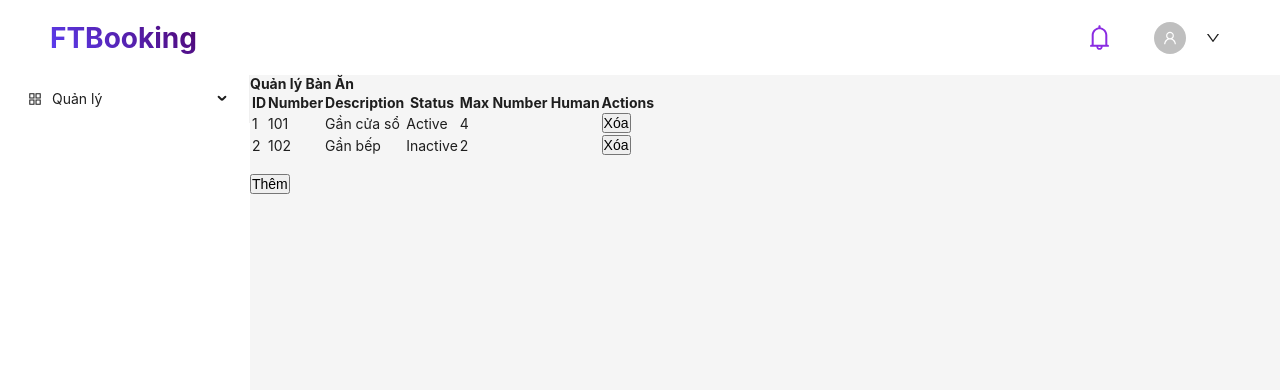
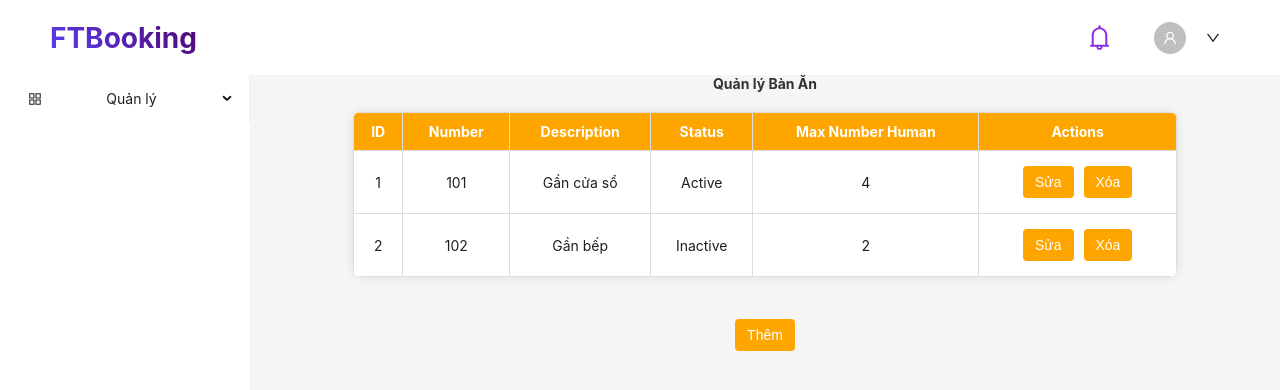
Before and after one commit to wan2510/food-booking-frontend, a React (Vite) app: page /admin/table in a window 1280 px wide. Shown: the top 390 px of the page. Built offline with nearby package versions, Linux system fonts and the light colour scheme.

Commit message:
update table

```diff
--- a/package.json
+++ b/package.json
@@ -18,7 +18,7 @@
         "eslint-plugin-prettier": "^5.2.3",
         "react": "^19.0.0",
         "react-dom": "^19.0.0",
-        "react-router-dom": "6.29.0"
+        "react-router-dom": "^6.29.0"
     },
     "devDependencies": {
         "@eslint/js": "^9.19.0",
--- a/src/feature/admin/Table/index.jsx
+++ b/src/feature/admin/Table/index.jsx
@@ -1,4 +1,6 @@
 import React, { useState } from "react";
+import './table.css';
+
 
 const Table = () => {
     const [tableData, setTableData] = useState([
@@ -6,7 +8,12 @@ const Table = () => {
         { id: 2, number: 102, description: "Gần bếp", status: 0, max_number_human: 2 }
     ]);
 
+    const [editingRow, setEditingRow] = useState(null);
+    const [isModalOpen, setIsModalOpen] = useState(false);
+    const [isEditing, setIsEditing] = useState(false);
+
     const addRow = () => {
+        if (isEditing) return;
         const newRow = {
             id: tableData.length + 1,
             number: "",
@@ -17,13 +24,22 @@ const Table = () => {
         setTableData([...tableData, newRow]);
     };
 
-    const editRow = (index, key, value) => {
+    const openEditModal = (index) => {
+        setEditingRow(index);
+        setIsModalOpen(true);
+        setIsEditing(true);
+    };
+
+    const saveEdit = (updatedRow) => {
         const newData = [...tableData];
-        newData[index][key] = key === "status" ? (value.toLowerCase() === "active" ? 1 : 0) : value;
+        newData[editingRow] = updatedRow;
         setTableData(newData);
+        setIsModalOpen(false);
+        setIsEditing(false);
     };
 
     const deleteRow = (index) => {
+        if (isEditing) return;
         setTableData(tableData.filter((_, i) => i !== index));
     };
 
@@ -45,19 +61,83 @@ const Table = () => {
                     {tableData.map((row, index) => (
                         <tr key={row.id}>
                             <td>{row.id}</td>
-                            <td contentEditable onBlur={(e) => editRow(index, "number", e.target.innerText)}>{row.number}</td>
-                            <td contentEditable onBlur={(e) => editRow(index, "description", e.target.innerText)}>{row.description}</td>
-                            <td contentEditable onBlur={(e) => editRow(index, "status", e.target.innerText)}>{row.status ? "Active" : "Inactive"}</td>
-                            <td contentEditable onBlur={(e) => editRow(index, "max_number_human", e.target.innerText)}>{row.max_number_human}</td>
+                            <td>{row.number}</td>
+                            <td>{row.description}</td>
+                            <td>{row.status ? "Active" : "Inactive"}</td>
+                            <td>{row.max_number_human}</td>
                             <td>
-                                <button onClick={() => deleteRow(index)}>Xóa</button>
+                                <button onClick={() => openEditModal(index)} disabled={isEditing}>Sửa</button>
+                                <button onClick={() => deleteRow(index)} disabled={isEditing}>Xóa</button>
                             </td>
                         </tr>
                     ))}
                 </tbody>
             </table>
             <br />
-            <button onClick={addRow}>Thêm</button>
+            <button onClick={addRow} disabled={isEditing}>Thêm</button>
+
+            {isModalOpen && (
+                <EditModal
+                    rowData={tableData[editingRow]}
+                    onSave={saveEdit}
+                    onClose={() => { setIsModalOpen(false); setIsEditing(false); }}
+                />
+            )}
+        </div>
+    );
+};
+
+const EditModal = ({ rowData, onSave, onClose }) => {
+    const [formData, setFormData] = useState(rowData);
+
+    const handleChange = (e) => {
+        const { name, value } = e.target;
+        setFormData({
+            ...formData,
+            [name]: name === "status" ? (value.toLowerCase() === "active" ? 1 : 0) : value
+        });
+    };
+
+    const handleSubmit = (e) => {
+        e.preventDefault();
+        onSave(formData);
+    };
+
+    return (
+        <div style={{
+            position: "fixed",
+            top: "50%",
+            left: "50%",
+            transform: "translate(-50%, -50%)",
+            backgroundColor: "white",
+            padding: "20px",
+            boxShadow: "0 0 10px rgba(0, 0, 0, 0.1)",
+            zIndex: 1000
+        }}>
+            <h3>Chỉnh sửa</h3>
+            <form onSubmit={handleSubmit}>
+                <label>
+                    Number:
+                    <input type="text" name="number" value={formData.number} onChange={handleChange} />
+                </label>
+                <label>
+                    Description:
+                    <input type="text" name="description" value={formData.description} onChange={handleChange} />
+                </label>
+                <label>
+                    Status:
+                    <select name="status" value={formData.status ? "Active" : "Inactive"} onChange={handleChange}>
+                        <option value="Active">Active</option>
+                        <option value="Inactive">Inactive</option>
+                    </select>
+                </label>
+                <label>
+                    Max Number Human:
+                    <input type="text" name="max_number_human" value={formData.max_number_human} onChange={handleChange} />
+                </label>
+                <button type="submit">Lưu</button>
+                <button type="button" onClick={onClose}>Hủy</button>
+            </form>
         </div>
     );
 };
--- a/src/feature/admin/Table/table.css
+++ b/src/feature/admin/Table/table.css
@@ -0,0 +1,87 @@
+body {
+    font-family: Arial, sans-serif;
+    background-color: #f4f4f4;
+    text-align: center;
+}
+
+h2 {
+    color: #333;
+}
+
+button {
+    background-color: orange;
+    color: white;
+    border: none;
+    padding: 8px 12px;
+    margin: 5px;
+    cursor: pointer;
+    border-radius: 4px;
+}
+
+button:hover {
+    background-color: orange;
+}
+
+button:disabled {
+    background-color: #ccc;
+    cursor: not-allowed;
+}
+
+table {
+    width: 80%;
+    margin: 20px auto;
+    border-collapse: collapse;
+    background: white;
+    box-shadow: 0px 0px 10px rgba(0, 0, 0, 0.1);
+    border-radius: 8px;
+    overflow: hidden;
+}
+
+thead {
+    background-color: orange;
+    color: white;
+}
+
+th, td {
+    padding: 10px;
+    border: 1px solid #ddd;
+    text-align: center;
+}
+
+td {
+    background-color: #fff;
+}
+
+tr:nth-child(even) {
+    background-color: #f9f9f9;
+}
+
+/* Modal Styling */
+.modal {
+    position: fixed;
+    top: 50%;
+    left: 50%;
+    transform: translate(-50%, -50%);
+    background-color: white;
+    padding: 20px;
+    box-shadow: 0 0 10px rgba(0, 0, 0, 0.1);
+    z-index: 1000;
+    border-radius: 8px;
+}
+
+.modal h3 {
+    margin-bottom: 15px;
+}
+
+.modal input, .modal select {
+    width: 100%;
+    padding: 8px;
+    margin: 5px 0;
+    border: 1px solid #ddd;
+    border-radius: 4px;
+}
+
+.modal button {
+    width: 100%;
+    margin-top: 10px;
+}
```
